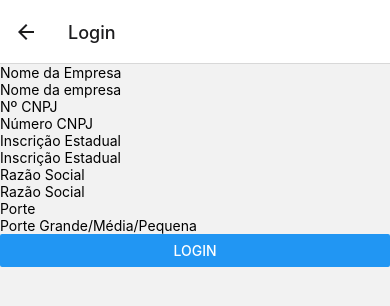
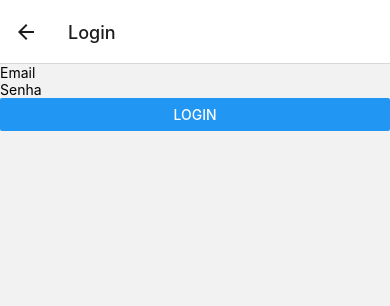
Before and after one commit to CorsiIsa/Ecometric-App, a React Native app: screen /Login in a window 390 px wide. Shown: the top 306 px of the page. Built offline with nearby package versions, Linux system fonts and the light colour scheme.

Commit message:
add firebase auth

```diff
--- a/package.json
+++ b/package.json
@@ -14,6 +14,7 @@
     "axios": "^1.7.7",
     "expo": "~51.0.28",
     "expo-status-bar": "~1.12.1",
+    "firebase": "^11.0.1",
     "react": "18.2.0",
     "react-native": "0.74.5",
     "react-native-safe-area-context": "4.10.5",
--- a/src/screens/CadastroScreen.js
+++ b/src/screens/CadastroScreen.js
@@ -1,6 +1,19 @@
 import React, { useState } from "react";
-import { View, Text, TextInput, Button, Alert } from "react-native";
+import { View, Text, TextInput, Button, Alert, ScrollView } from "react-native";
+import { getAuth, createUserWithEmailAndPassword} from 'firebase/auth';
 import axios from "axios";
+import { initializeApp } from "firebase/app";
+
+const firebaseConfig = {
+  apiKey: "AIzaSyAuaTWUZkH4W0TlK0KMrSUThAXGu-TgNfc",
+  authDomain: "ecometric-e1483.firebaseapp.com",
+  projectId: "ecometric-e1483",
+  storageBucket: "ecometric-e1483.firebasestorage.app",
+  messagingSenderId: "973015950805",
+  appId: "1:973015950805:web:266878f753d05d6928495c",
+  measurementId: "G-Z7HBZ5V4FT"
+};
+
 
 const CadastroScreen = ({navigation}) => {
   const [nomeEmpresa, setNomeEmpresa] = useState('');
@@ -8,6 +21,17 @@ const CadastroScreen = ({navigation}) => {
   const [inscricaoEstadual, setInscricaoEstadual] = useState('');
   const [razaoSocial, setRazaoSocial] = useState('');
   const [porte, setPorte] = useState('');
+  const [email, setEmail] = useState('');
+  const [senha, setSenha] = useState('');
+  const [cep, setCep] = useState('');
+  const [endereco, setEndereco] = useState('');
+  const [bairro, setBairro] = useState('');
+  const [estado, setEstado] = useState('');
+  const [contato, setContato] = useState('');
+  const [newUser, setNewUser] = useState(null);
+  const app = initializeApp(firebaseConfig)
+  const auth = getAuth(app)
+
 
   const handleSubmit = async () => {
 
@@ -17,7 +41,14 @@ const CadastroScreen = ({navigation}) => {
           nrCnpj: cnpj,
           incricaoEstadual: inscricaoEstadual,
           razaoSocial: razaoSocial,
-          porte: porte
+          porte: porte,
+          email : email,
+          senha: senha,
+          cep : cep,
+          endereco : endereco,
+          bairro : bairro,
+          estado: estado,
+          contato: contato,
         };
 
 
@@ -37,6 +68,14 @@ const CadastroScreen = ({navigation}) => {
       console.log('Status:', response.status);
       console.log('Status texto:', response.statusText);
 
+      createUserWithEmailAndPassword(auth, email, senha)
+      .then(userCredential => {
+        setNewUser(userCredential.user);
+      })
+      .catch(error => {
+        console.error('Erro ao criar usuário:', error);
+      });
+
       Alert.alert('Sucesso', 'Dados cadastrados com sucesso!');
       resetForm();
       navigation.navigate("Login")
@@ -52,9 +91,17 @@ const CadastroScreen = ({navigation}) => {
     setInscricaoEstadual('');
     setRazaoSocial('');
     setPorte('');
+    setEmail('');
+    setSenha('');
+    setCep('');
+    setEndereco('');
+    setBairro('');
+    setEstado('');
+    setEstado('');
   };
 
   return (
+    <ScrollView>
       <View>
         <Text>Cadastro de Empresa</Text>
         <TextInput
@@ -86,9 +133,46 @@ const CadastroScreen = ({navigation}) => {
           value={porte}
           onChangeText={setPorte}
         />
+        <TextInput
+          placeholder="Email"
+          value={email}
+          onChangeText={setEmail}
+        />
+        <TextInput
+          placeholder="Senha"
+          value={senha}
+          onChangeText={setSenha}
+        />
+        <TextInput
+          placeholder="cep"
+          value={cep}
+          onChangeText={setCep}
+        />
+        <TextInput
+          placeholder="endereço"
+          value={endereco}
+          onChangeText={setEndereco}
+        />
+        <TextInput
+          placeholder="bairro"
+          value={bairro}
+          onChangeText={setBairro}
+        />
+        <TextInput
+          placeholder="estado"
+          value={estado}
+          onChangeText={setEstado}
+        />
+        <TextInput
+          placeholder="contato"
+          value={contato}
+          onChangeText={setContato}
+        />
 
         <Button title="Cadastrar" onPress={handleSubmit} />
       </View>
+    </ScrollView>
+
   );
 };
 
--- a/src/screens/LoginScreen.js
+++ b/src/screens/LoginScreen.js
@@ -1,30 +1,52 @@
 import { SafeAreaView, ScrollView, View, Text, TextInput, Button } from "react-native"
+import { getAuth, signInWithEmailAndPassword} from 'firebase/auth';
+import { initializeApp } from "firebase/app";
+import { useState } from "react";
+
+const firebaseConfig = {
+  apiKey: "AIzaSyAuaTWUZkH4W0TlK0KMrSUThAXGu-TgNfc",
+  authDomain: "ecometric-e1483.firebaseapp.com",
+  projectId: "ecometric-e1483",
+  storageBucket: "ecometric-e1483.firebasestorage.app",
+  messagingSenderId: "973015950805",
+  appId: "1:973015950805:web:266878f753d05d6928495c",
+  measurementId: "G-Z7HBZ5V4FT"
+};
+
 const LoginScreen = ({navigation}) =>{
+    const app = initializeApp(firebaseConfig);
+    const auth = getAuth(app);
+    const [email, setEmail] = useState('');
+    const [senha, setSenha] = useState('');
+    const [newUser, setNewUser] = useState(null);
+
+    const handleLogin = () => {
+      signInWithEmailAndPassword(auth, email, senha)
+        .then(userCredential => {
+          setNewUser(userCredential.user);
+          setEmail('');
+          setSenha('');
+          console.error('Deu certo');
+        })
+        .catch(error => {
+          console.error('Erro ao fazer login:', error);
+        });
+    };
     return (
         <SafeAreaView>
             <ScrollView>
                 <View>
-                    <Text>Nome da Empresa</Text>
-                    <TextInput
-                      placeholder="Nome da empresa"
-                    />
-                    <Text>Nº CNPJ</Text>
-                    <TextInput
-                      placeholder="Número CNPJ"
-                    />
-                    <Text>Inscrição Estadual</Text>
-                    <TextInput
-                      placeholder="Inscrição Estadual"
-                    />
-                    <Text>Razão Social</Text>
-                    <TextInput
-                      placeholder="Razão Social"
-                    />
-                    <Text>Porte</Text>
-                    <TextInput
-                      placeholder="Porte Grande/Média/Pequena"
-                    />
-                    <Button title="Login" onPress={() => navigation.navigate("Cadastro")}/>
+                <TextInput
+                  placeholder="Email"
+                  value={email}
+                  onChangeText={setEmail}
+                />
+                <TextInput
+                  placeholder="Senha"
+                  value={senha}
+                  onChangeText={setSenha}
+                />
+                    <Button title="Login" onPress={handleLogin}/>
                 </View>
             </ScrollView>
         </SafeAreaView>
```
Also changed, not shown: 1 other file (tests, documents, lock files or other folders). Lines whose indentation alone changed are shown as unchanged.
